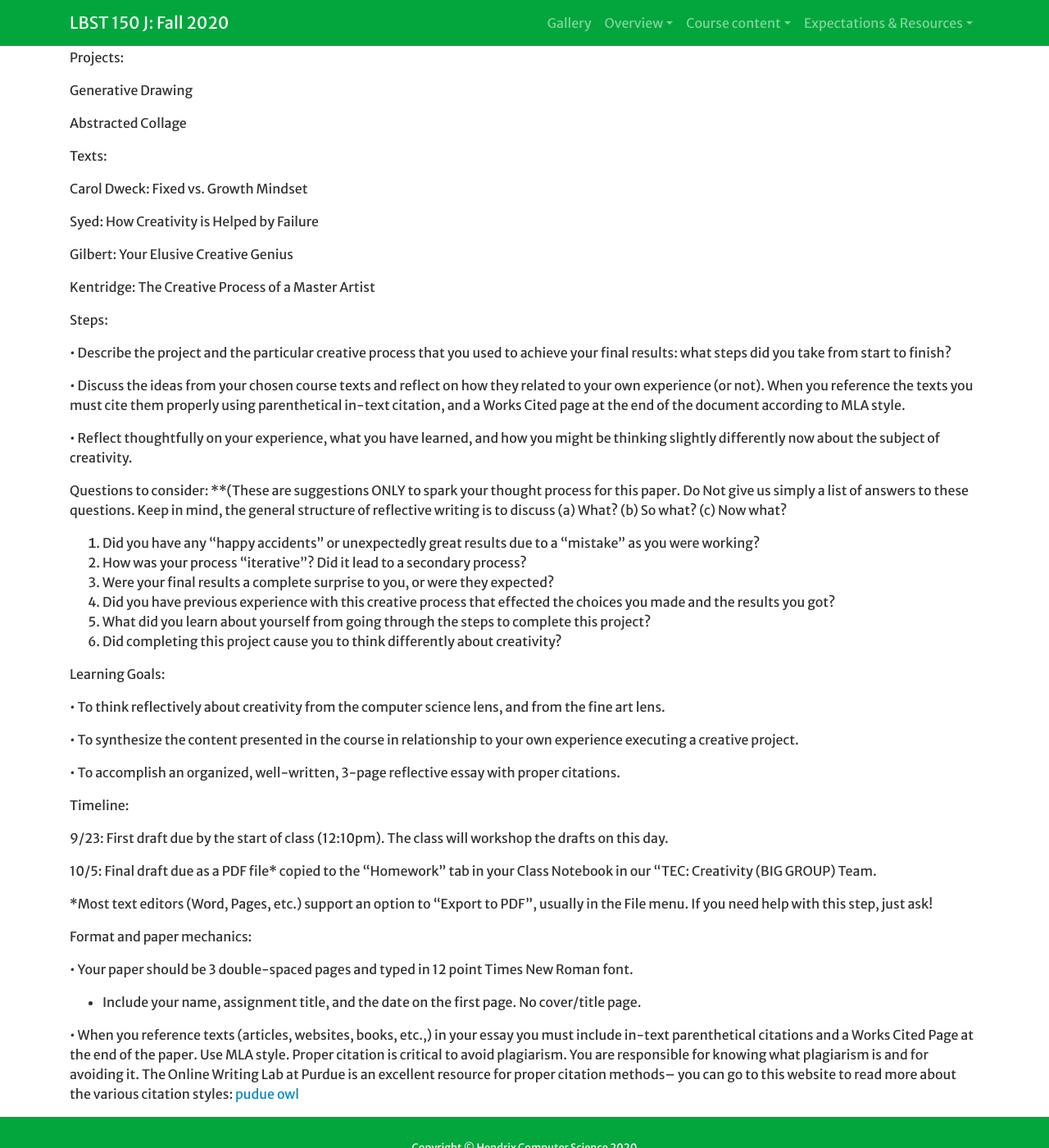
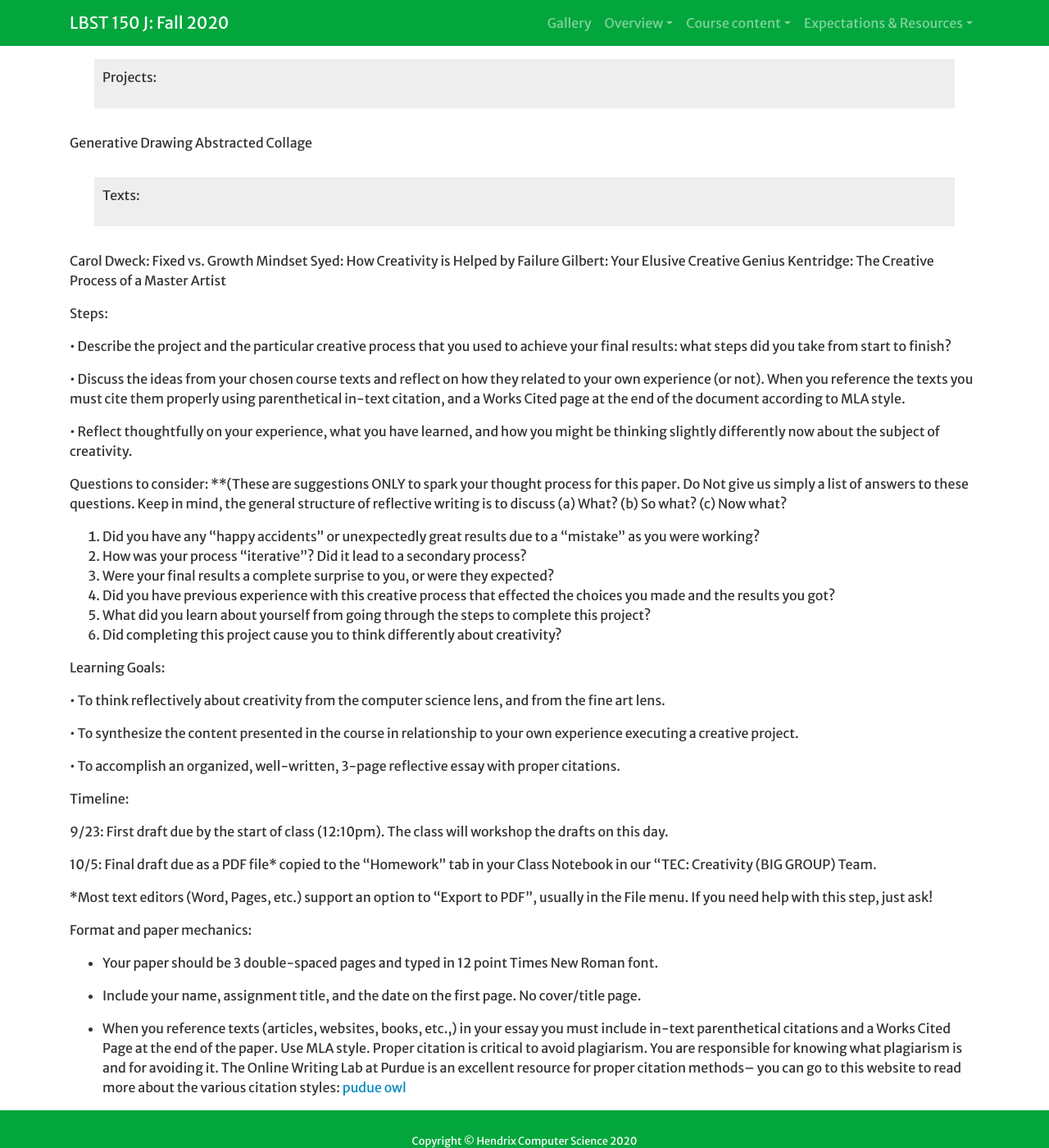
Before and after one commit to Hendrix-CS/creativity-TEC, a Jekyll site: the page built from writing/writing1.md, in a window 1280 px wide and 1400 px high, scrolled down 392 px. Shown: the whole window at 82% size. Built offline with Jekyll 4.4.1, drawn with Linux system fonts in a browser that asks for light colours; a script that is not in the unit is left out.

Commit message:
Update writing1.md

```diff
--- a/writing/writing1.md
+++ b/writing/writing1.md
@@ -75,8 +71,8 @@
 
 Format and paper mechanics:
 
-•	Your paper should be 3 double-spaced pages and typed in 12 point Times New Roman font.
+* Your paper should be 3 double-spaced pages and typed in 12 point Times New Roman font.
 
 * Include your name, assignment title, and the date on the first page. No cover/title page.
 
-•	When you reference texts (articles, websites, books, etc.,) in your essay you must include in-text parenthetical citations and a Works Cited Page at the end of the paper. Use MLA style. Proper citation is critical to avoid plagiarism.  You are responsible for knowing what plagiarism is and for avoiding it.  The Online Writing Lab at Purdue is an excellent resource for proper citation methods– you can go to this website to read more about the various citation styles: [pudue owl](https://owl.english.purdue.edu/owl/resource/589/02/)
+* When you reference texts (articles, websites, books, etc.,) in your essay you must include in-text parenthetical citations and a Works Cited Page at the end of the paper. Use MLA style. Proper citation is critical to avoid plagiarism.  You are responsible for knowing what plagiarism is and for avoiding it.  The Online Writing Lab at Purdue is an excellent resource for proper citation methods– you can go to this website to read more about the various citation styles: [pudue owl](https://owl.english.purdue.edu/owl/resource/589/02/)
```
Also changed, not shown: other parts of writing/writing1.md (+2 -6 lines).
